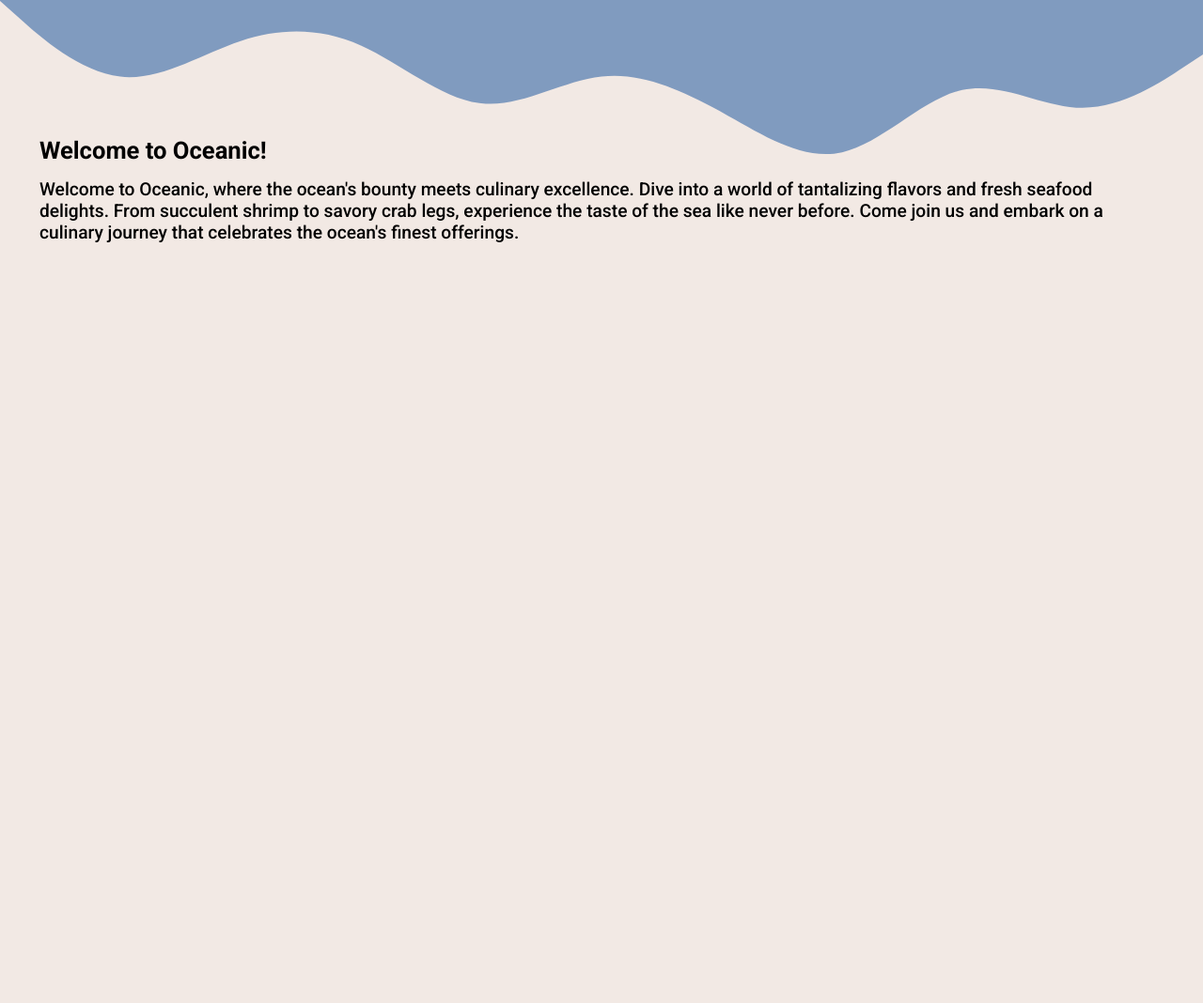
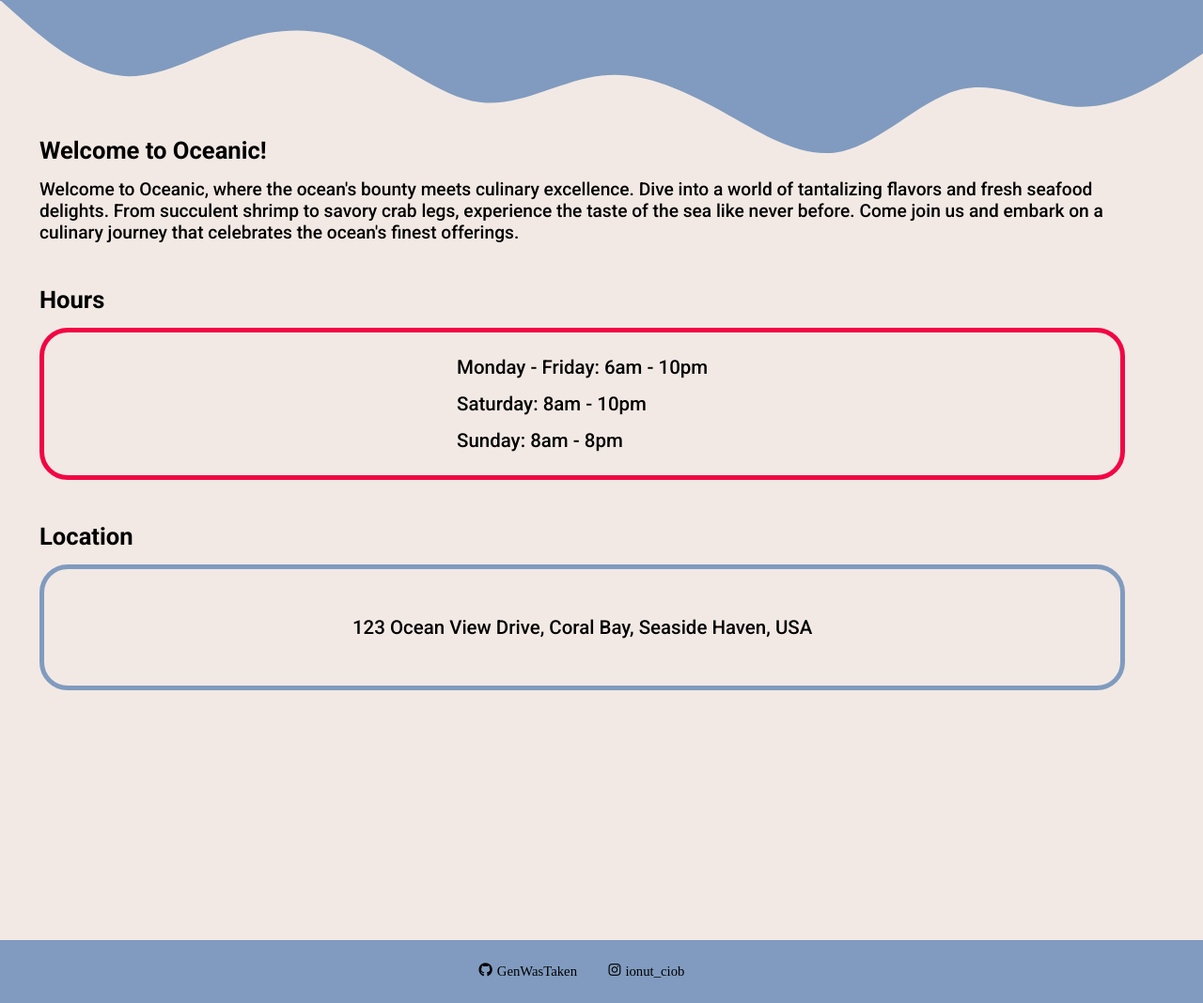
Before and after one commit to Fabian-CI/odin_restaurant_page, a website built with webpack: page dist/index.html in a window 1280 px wide. Shown: the part 81-1149 px from the top of the page at 94% size. Before the commit the page ends 800 px from the top, so only its background shows below. Built offline with nearby package versions, Linux system fonts and the light colour scheme.

Commit message:
Finished Home Page. #Bug: footer is still visible when oppening the menu slider

```diff
--- a/src/home-page-style.css
+++ b/src/home-page-style.css
@@ -10,6 +10,34 @@
     --wb-lighter-second-color: #F22E76;
 }
 
+.table-wrapper {
+    display: grid;
+    grid-template-rows: repeat(auto-fit, 1fr);
+    gap: 15px;
+    border: 5px solid var(--wb-second-color);
+    border-radius: 30px;
+    padding: 25px;
+    justify-content: center;
+    align-items: center;
+    margin-top: 15px;
+}
+
+.wb-location {
+    display: flex;
+    border: 5px solid var(--wb-main-color);
+    border-radius: 30px;
+    padding: 50px;
+    justify-content: center;
+    align-items: center;
+    margin-top: 15px;
+    cursor: pointer;
+    transition: all .15s linear;
+}
+
+.wb-location span:hover {
+    color: var(--wb-lighter-main-color);
+    transition: all .15s linear;
+}
 
 @media screen and (min-width: 1436px) {
     .home-content {
@@ -25,6 +53,8 @@
         align-items: flex-start;
         justify-content: end;
     }
+
+
 }
 
 @media screen and (max-width: 1435px) {
@@ -41,10 +71,12 @@
         align-items: flex-start;
         justify-content: end;
     }
+
+
 }
 
 @media screen and (min-width: 951px) {
-    .wb-introduction h3 {
+    .home-content h3 {
         font-family: 'Roboto', sans-serif;
         font-weight: bold;
         font-size: 2vw;
@@ -55,10 +87,16 @@
         font-size: 1.5vw;
         font-weight: 500;
     }
+
+    .table-wrapper span, .wb-location span {
+        font-family: 'Roboto', sans-serif;
+        font-size: 1.6vw;
+        font-weight: 500;
+    }
 }
 
 @media screen and (max-width: 950px) {
-    .wb-introduction h3 {
+    .home-content h3 {
         font-family: 'Roboto', sans-serif;
         font-weight: bold;
         font-size: 3vw;
@@ -69,10 +107,16 @@
         font-size: 2.5vw;
         font-weight: 500;
     }
+
+    .table-wrapper span, .wb-location span {
+        font-family: 'Roboto', sans-serif;
+        font-size: 2.8vw;
+        font-weight: 500;
+    }
 }
 
 @media screen and (max-width: 600px) {
-    .wb-introduction h3 {
+    .home-content h3 {
         font-family: 'Roboto', sans-serif;
         font-weight: bold;
         font-size: 4vh;
@@ -83,4 +127,10 @@
         font-size: 2vh;
         font-weight: 500;
     }
+
+    .table-wrapper span, .wb-location span {
+        font-family: 'Roboto', sans-serif;
+        font-size: 2.3vh;
+        font-weight: 500;
+    }
 }
--- a/src/home-page.js
+++ b/src/home-page.js
@@ -25,9 +25,52 @@
     function componentSchedule() {
         const schedule = document.createElement('div');
         schedule.classList.add('home-content');
+
+        const subTitle = document.createElement('h3');
+        schedule.appendChild(subTitle);
+        subTitle.innerText = "Hours";
+
+        const tableWrp = document.createElement('div');
+        tableWrp.classList.add('table-wrapper');
+        schedule.appendChild(tableWrp);
+
+        const weekPeriod = document.createElement('span');
+        weekPeriod.innerText = "Monday - Friday: 6am - 10pm";
+        tableWrp.appendChild(weekPeriod);
+
+        const saturday = document.createElement('span');
+        saturday.innerText = "Saturday: 8am - 10pm";
+        tableWrp.appendChild(saturday);
+
+        const sunday = document.createElement('span');
+        sunday.innerText = "Sunday: 8am - 8pm";
+        tableWrp.appendChild(sunday);
+
+        return schedule;
+    }
+
+    function componentLocation() {
+        const location = document.createElement('div');
+        location.classList.add('home-content');
+
+        const subTitle = document.createElement('h3');
+        subTitle.innerText = "Location";
+        location.appendChild(subTitle);
+
+        const details = document.createElement('div');
+        details.classList.add('wb-location');
+        location.appendChild(details);
+
+        const locationText = document.createElement('span');
+        details.appendChild(locationText);
+        locationText.innerText = "123 Ocean View Drive, Coral Bay, Seaside Haven, USA";
+
+        return location;
     }
 
     container.appendChild(componentAbout());
+    container.appendChild(componentSchedule());
+    container.appendChild(componentLocation());
 }
 
 export default getHomePage;
--- a/src/index.js
+++ b/src/index.js
@@ -5,13 +5,16 @@
     const dropMenu = document.getElementById('menu');
     const menuBtn = document.getElementById('menu-slide');
     const closeBtn = document.getElementById('close-menu');
+    const footer = document.getElementById('footer');
 
     menuBtn.addEventListener('click', () => {
         dropMenu.style.height = "100%";
+        footer.style.display = 'none';
     });
 
     closeBtn.addEventListener('click', () => {
         dropMenu.style.height = "0%";
+        footer.style.display = 'grid';
     });
 })();
 
--- a/src/navbar-style.css
+++ b/src/navbar-style.css
@@ -1,4 +1,4 @@
-@import url('https://fonts.googleapis.com/css2?family=Noto+Sans:ital,wght@0,100..900;1,100..900&display=swap');
+@import url('https://fonts.googleapis.com/css2?family=Noto+Sans:ital,wght@0,100..900;1,100..900&family=Roboto:ital,wght@0,100;0,300;0,400;0,500;0,700;0,900;1,100;1,300;1,400;1,500;1,700;1,900&display=swap');
 
 :root {
     --wb-main-color: #809BBF;
@@ -13,12 +13,13 @@
 * {
     padding: 0;
     margin: 0;
-    overflow-x: hidden;
 }
 
 body {
     background: var(--wb-light-tone);
     z-index: 0;
+    overflow-y: scroll;
+    overflow-x: hidden;
 }
 
 .header-wave {
@@ -26,6 +27,32 @@
     z-index: -10;
     margin-bottom: -12%;
 }
+
+footer {
+    z-index: -10;
+    margin-top: 20%;
+    background: var(--wb-main-color);
+    display: grid;
+    grid-template-columns: repeat(2, 10%);
+    gap: 15px;
+    justify-content: center;
+    align-items: center;
+    padding: 25px;
+}
+
+.credits {
+    display: flex;
+    gap: 5px;
+    font-size: 1.15vw;
+    transition: all .15s linear;
+    cursor: pointer;
+}
+
+.credits:hover {
+    color: var(--wb-lighter-second-color);
+    transition: all .15s linear;
+}
+
 /* DEFAULT SCREEN STYLE */
 @media screen and (min-width: 1436px) {
     header {
@@ -50,6 +77,7 @@
         text-decoration: underline wavy;
         overflow-x: visible;
         color: white;
+        text-shadow: 3px 3px var(--wb-second-color);
     }
 
     #close-menu, .mobile-icon {
@@ -88,13 +116,12 @@
     #content {
         display: grid;
         grid-template-rows: repeat(auto-fit, 1fr);
-        gap: 25px;
+        gap: 20%;
         width: 80%;
         margin-left: auto;
         margin-right: auto;
     }
 }
-
 /* MOBILE SCREEN STYLE */
 @media screen and (max-width: 1435px) {
     header {
@@ -103,6 +130,10 @@
         background: var(--wb-main-color);
         display: flex;
         justify-content: center;
+    }
+
+    .header-wave {
+        margin-top: -.6px;
     }
 
     .wb-title {
@@ -118,6 +149,7 @@
         height: 0;
         background: var(--wb-main-color);
         transition: .25s linear;
+        overflow: hidden;
     }
 
     nav .nav-button {
@@ -152,6 +184,7 @@
         font-weight: bold;
         justify-self: start;
         text-decoration: underline wavy;
+        text-shadow: 3px 3px var(--wb-second-color);
     }
 
     #menu-slide {
@@ -188,7 +221,14 @@
         margin-right: auto;
     }
 }
-
+@media screen and (max-width: 1000px) {
+    footer {
+        gap: 80px;
+    }
+    .credits {
+        font-size: 1.8vh;
+    }
+}
 @media screen and (max-width: 600px) {
     .mobile-header span {
         font-size: 3vh;
@@ -198,4 +238,8 @@
         justify-self: start;
         text-decoration: underline wavy;
     }
+
+    footer {
+        display: none;
+    }
 }
```
Also changed, not shown: dist/index.html, dist/main.js.
